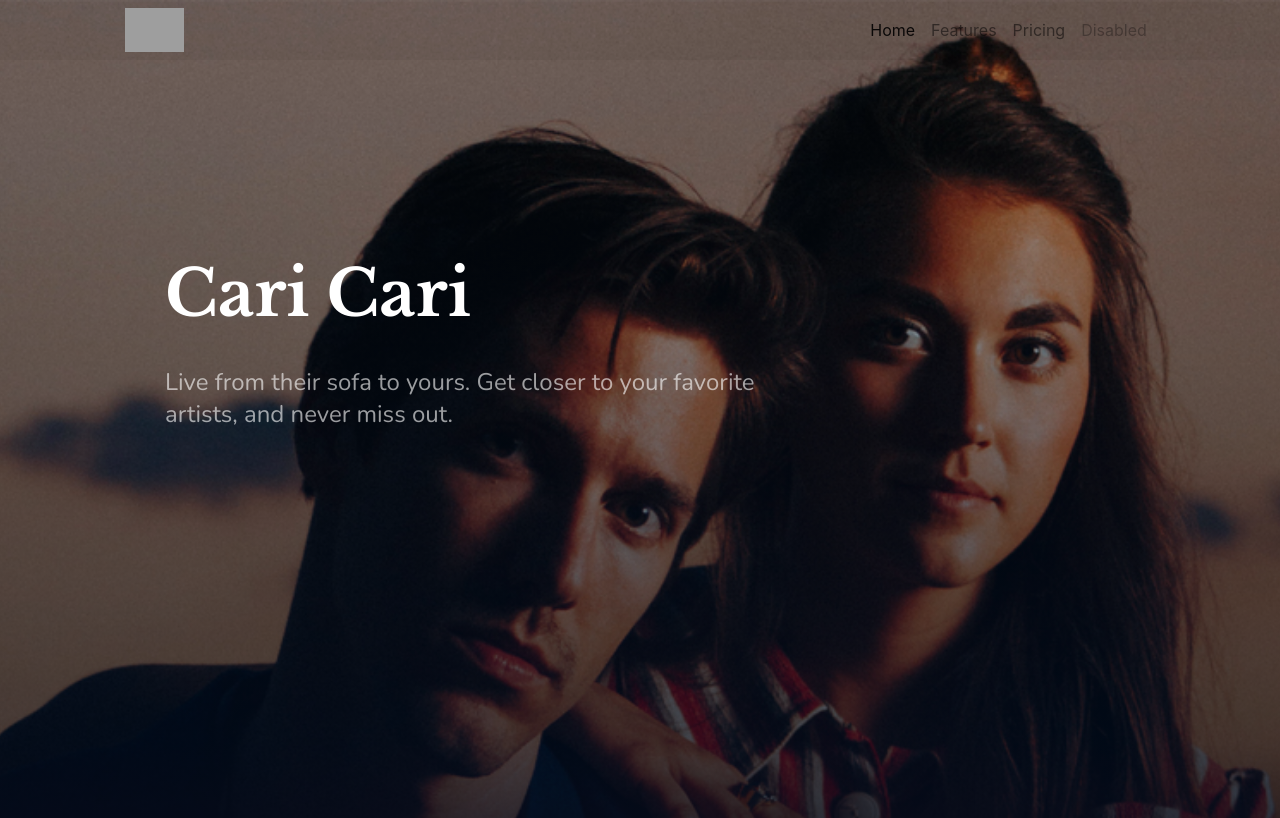
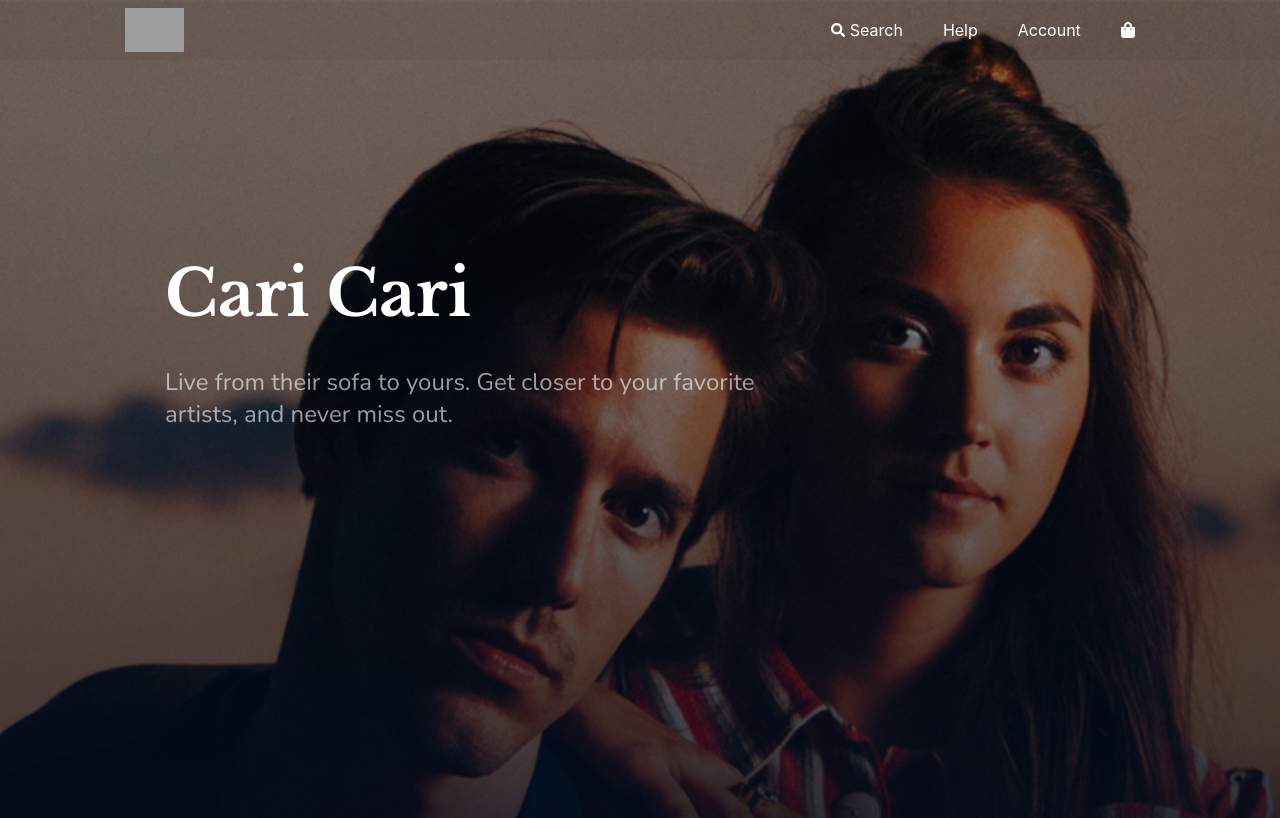
Before and after one commit to KamranAlex/homejam-task, a React (Create React App) app: page / in a window 1280 px wide. Shown: the top 818 px of the page. Built offline with nearby package versions, Linux system fonts and the light colour scheme; grey boxes are pictures that could not be loaded; a web font is replaced by a local one.

Commit message:
navbar fixed

```diff
--- a/src/components/Header/Navbar/Navbar.css
+++ b/src/components/Header/Navbar/Navbar.css
@@ -13,3 +13,11 @@
 .navbar img {
   height: 44px;
 }
+
+.nav-item {
+  margin: auto 0.75rem;
+}
+.nav-link {
+  color: #ffffff !important;
+  padding: 1rem;
+}
--- a/src/components/Header/Navbar/Navbar.js
+++ b/src/components/Header/Navbar/Navbar.js
@@ -1,6 +1,8 @@
 import React from 'react';
 import './Navbar.css';
 import logo from '../../../images/homejam_logo.png';
+import { FontAwesomeIcon } from '@fortawesome/react-fontawesome';
+import { faSearch, faShoppingBag } from '@fortawesome/free-solid-svg-icons';
 
 const Navbar = () => {
   return (
@@ -24,24 +26,38 @@ const Navbar = () => {
                 </button>
                 <div className='collapse navbar-collapse' id='navbarNav'>
                   <ul className='navbar-nav'>
-                    <li className='nav-item active'>
-                      <a className='nav-link' href='#'>
-                        Home <span className='sr-only'>(current)</span>
+                    <li className='nav-item'>
+                      <a className='nav-link' href='/'>
+                        <div className='d-flex'>
+                          <FontAwesomeIcon
+                            icon={faSearch}
+                            style={{
+                              color: '#FFF',
+                              fontSize: '14px',
+                              marginTop: '5px',
+                              marginRight: '5px'
+                            }}
+                          />
+                          Search
+                        </div>
                       </a>
                     </li>
                     <li className='nav-item'>
-                      <a className='nav-link' href='#'>
-                        Features
+                      <a className='nav-link' href='/'>
+                        Help
                       </a>
                     </li>
                     <li className='nav-item'>
-                      <a className='nav-link' href='#'>
-                        Pricing
+                      <a className='nav-link' href='/'>
+                        Account
                       </a>
                     </li>
                     <li className='nav-item'>
-                      <a className='nav-link disabled' href='#'>
-                        Disabled
+                      <a className='nav-link' href='/'>
+                        <FontAwesomeIcon
+                          icon={faShoppingBag}
+                          style={{ color: '#FFF', fontSize: '16px' }}
+                        />
                       </a>
                     </li>
                   </ul>
```
